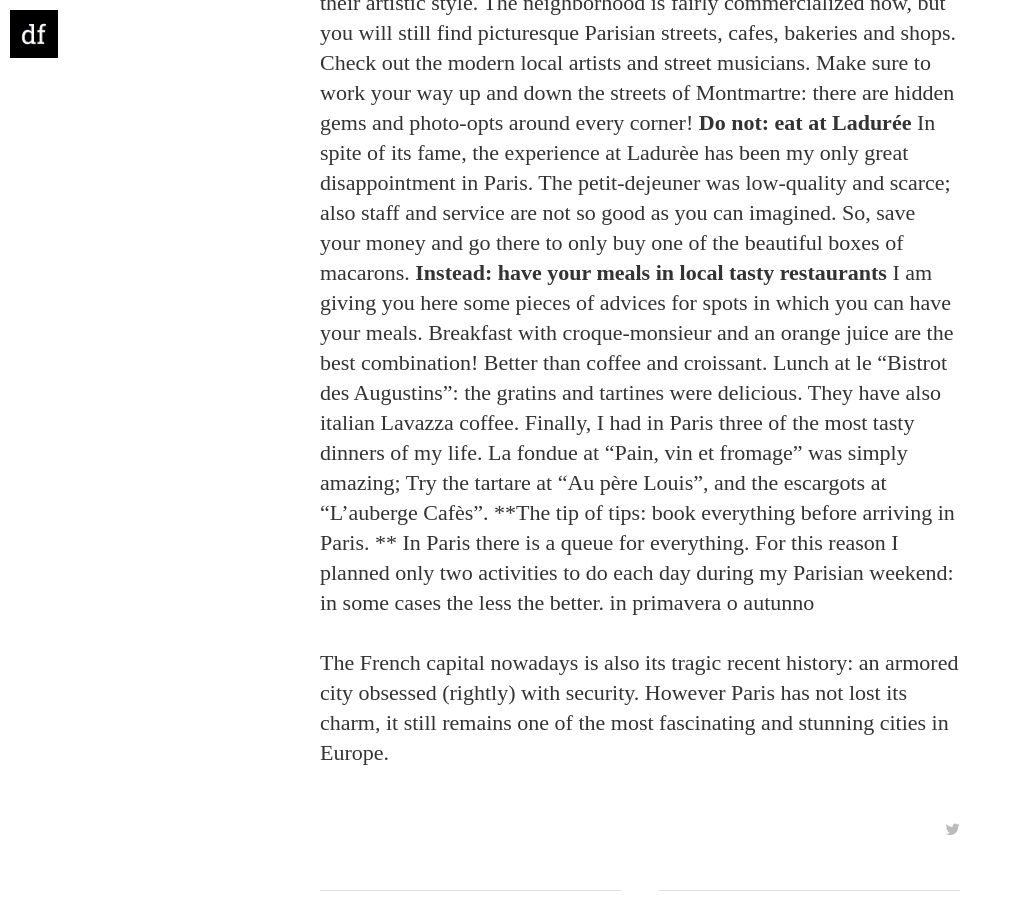
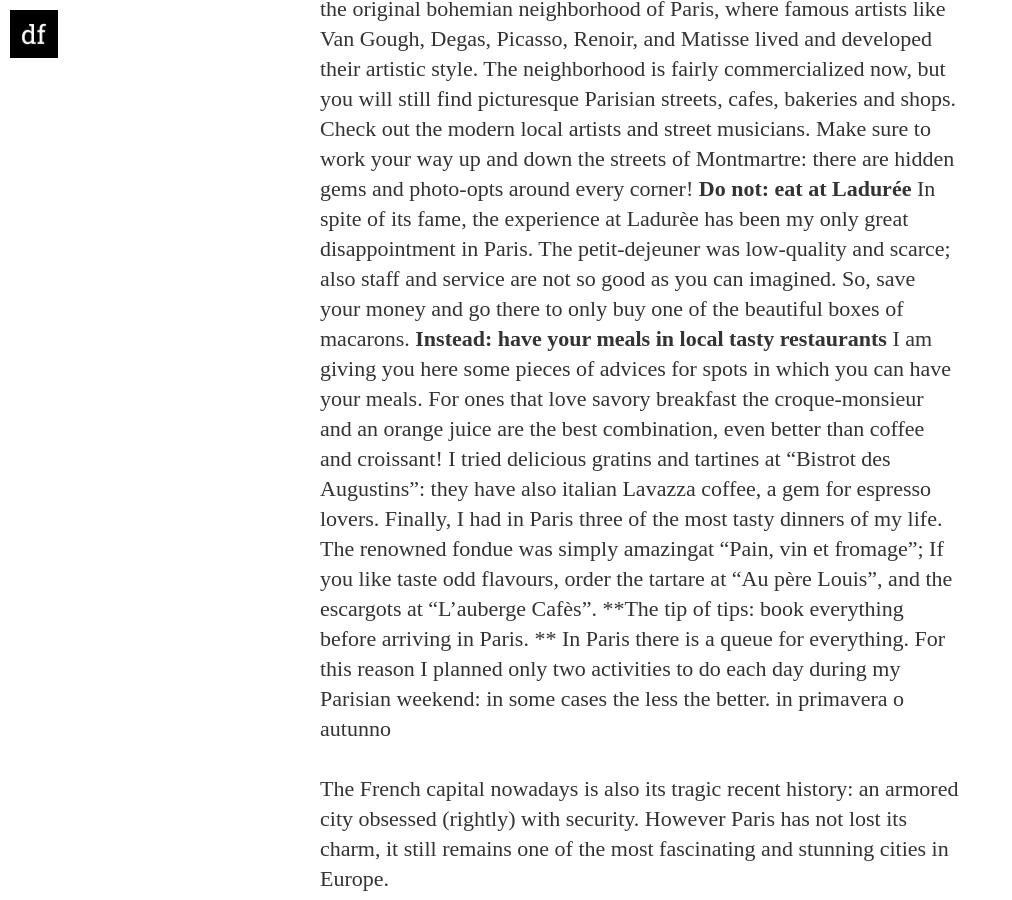
Before and after one commit to enicasoldo/allthesmalltrips.life, a Jekyll site: the page built from _posts/2017-07-20-My-Paris.md, in a window 1280 px wide and 900 px high, scrolled down 3802 px. Shown: the whole window, without its empty margins (0-1012 px from the left). Built offline with Jekyll 4.4.1, drawn with Linux system fonts in a browser that asks for light colours; nearby versions of some CDN libraries; some web fonts are replaced; our own code applies the rules of GitHub Pages for plain Markdown files; some of the changed text lies outside the part shown.

Commit message:
Update 2017-07-20-My-Paris.md

```diff
--- a/_posts/2017-07-20-My-Paris.md
+++ b/_posts/2017-07-20-My-Paris.md
@@ -9,9 +9,9 @@
 
 By travelling I have learnt that knowing a place does not mean visiting it all over.
 
-My Paris is: art everywhere in the city, the delicious fondue that makes you feel in paradise, the fashionable Parisian girls walking along the Seine, museums that fill up your afternoons and your soul.
+>_My Paris is: art everywhere in the city, the delicious fondue that makes you feel in paradise, the fashionable Parisian girls walking along the Seine, museums that fill up your afternoons and your soul._
 
-If you have only few days to spend in a new country, choosing between the many beautiful things it offers may be a little difficult. So I put together a list of “to do and not to do” to help you for your first time in Paris.
+**If you have only few days to spend in a new country, choosing between the many beautiful things it offers may be a little difficult. So I put together a list of “to do and not to do” to help you for your first time in Paris.**
 
 **Do not: book the cheapest hotel**
 Finding a decent hotel for a reasonable price in Paris can bring even the savviest traveler to despair. You might find a screaming deal at a big chain hotel and think you have got it made, until you'll realize that you are missing out on the Parisian atmosphere in the city center.
@@ -59,9 +59,9 @@
 In spite of its fame, the experience at Ladurèe has been my only great disappointment in Paris. The petit-dejeuner was low-quality and scarce; also staff and service are not so good as you can imagined. So, save your money and go there to only buy one of the beautiful boxes of macarons.
 **Instead: have your meals in local tasty restaurants**
 I am giving you here some pieces of advices for spots in which you can have your meals.
-Breakfast with croque-monsieur and an orange juice are the best combination! Better than coffee and croissant.
-Lunch at  le “Bistrot des Augustins”: the gratins and tartines were delicious. They have also italian Lavazza coffee.
-Finally, I had  in Paris three of the most tasty dinners of my life. La fondue at “Pain, vin et fromage” was simply amazing; Try the tartare at “Au père Louis”, and the escargots at “L’auberge Cafès”.
+For ones that love savory breakfast the croque-monsieur and an orange juice are the best combination, even better than coffee and croissant!
+I tried delicious gratins and tartines at “Bistrot des Augustins”: they have also italian Lavazza coffee, a gem for espresso lovers.
+Finally, I had  in Paris three of the most tasty dinners of my life. The renowned fondue was simply amazingat “Pain, vin et fromage”; If you like taste odd flavours, order the tartare at “Au père Louis”, and the escargots at “L’auberge Cafès”.
 **The tip of tips: book everything before arriving in Paris. **
 In Paris there is a queue for everything. For this reason I planned only two activities to do each day during my Parisian weekend: in some cases the less the better. in primavera o autunno
 
```
Also changed, not shown: other parts of _posts/2017-07-20-My-Paris.md (+3 -3 lines).
